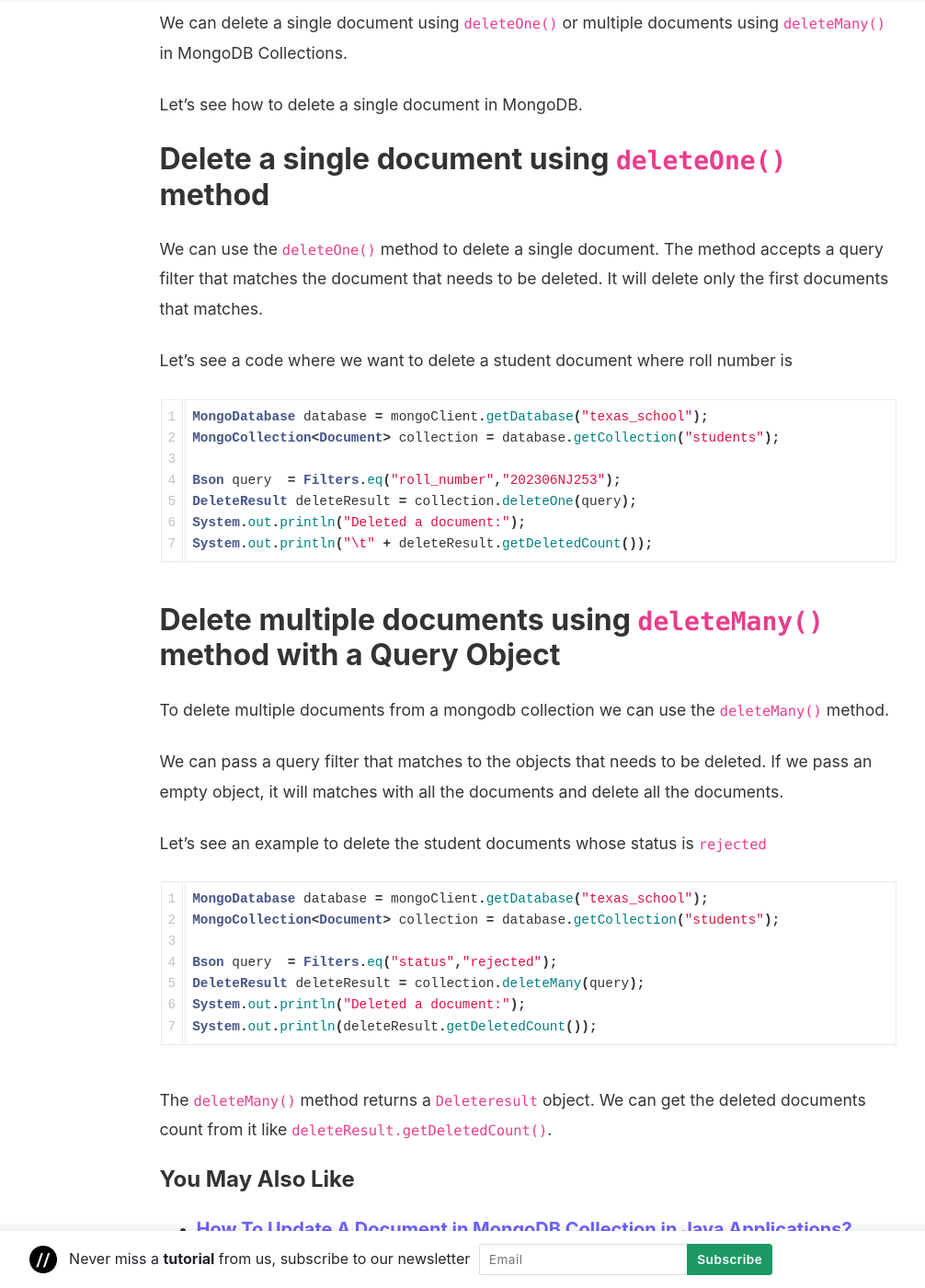
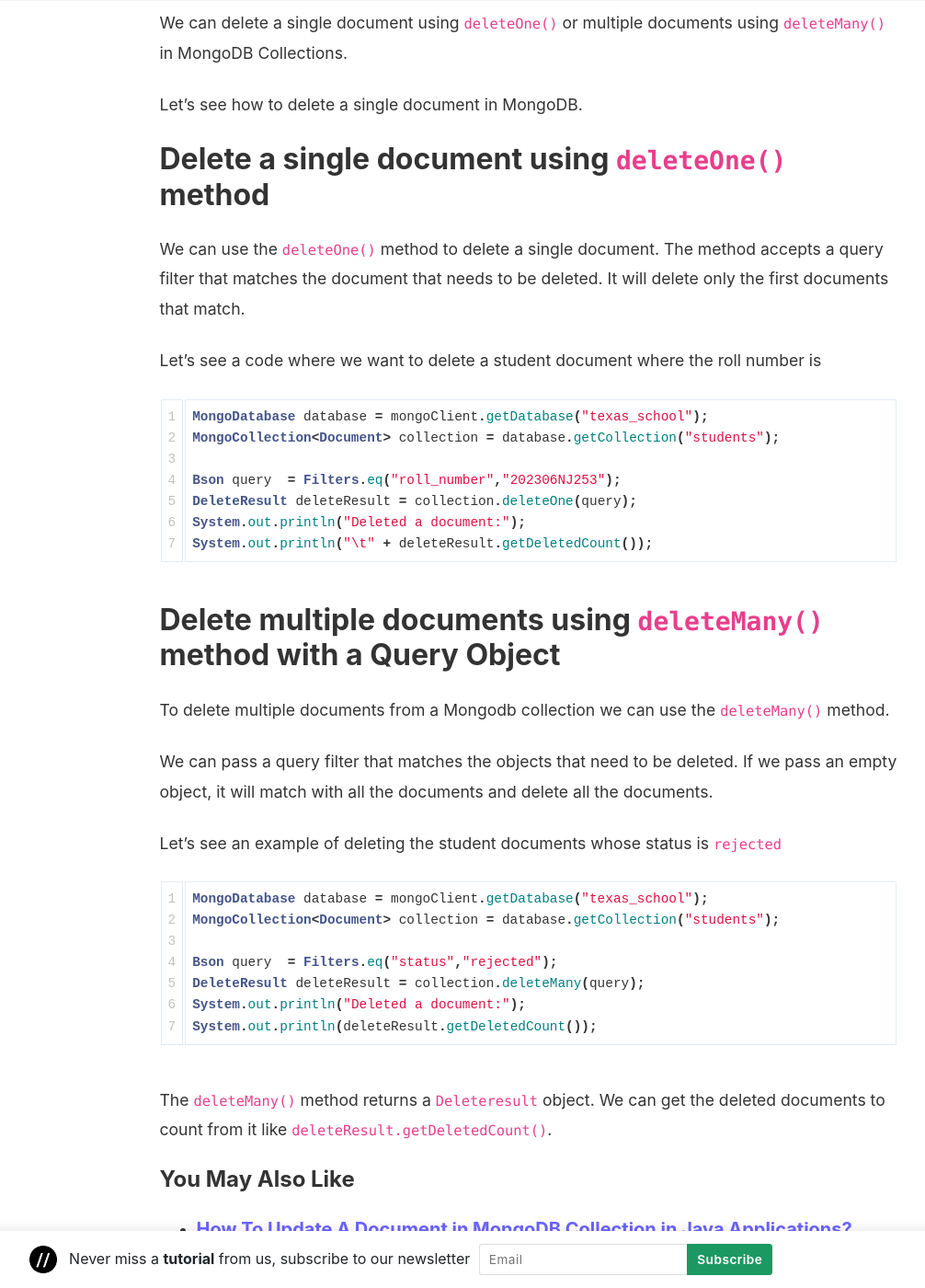
Before and after one commit to coderolls/coderolls-blog, a Jekyll site: the page built from _posts/mongodb/mongodb-crud-operations/2023-11-09-delete-documents-from-mongodb-collections.md, in a window 1280 px wide and 1400 px high, scrolled down 800 px. Shown: the whole window at 92% size, without its empty margins (204-1210 px from the left). Built offline with Jekyll 4.4.1, drawn with Linux system fonts in a browser that asks for light colours; nearby versions of some CDN libraries; comment, search, counter and statistics services are not loaded; some of the changed text lies outside the part shown.

Commit message:
Update 2023-11-09-delete-documents-from-mongodb-collections.md

````diff
--- a/_posts/mongodb/mongodb-crud-operations/2023-11-09-delete-documents-from-mongodb-collections.md
+++ b/_posts/mongodb/mongodb-crud-operations/2023-11-09-delete-documents-from-mongodb-collections.md
@@ -9,7 +9,7 @@
 
 We have seen how to [insert][/inserting-documents-in-mongodb-in-java], [find](/finding-document-in-mongodb-in-java) and [update](/updating-documents-in-mongodb-in-java) documents in mongodb collection. In this tutorial, we will see how to delete documents in MongoDB in Java applications.
 
-To  delete a document in MongoDB collection, first we should have a MongoClient. Let's see how to create one. Or You can read more at [How to Connect to a MongoDB Atlas Cluster in a Java Application](/connecting-to-mongodb-atlas-cluster-in-java-application)
+To  delete a document in the MongoDB collection, first, we should have a MongoClient. Let's see how to create one. Or You can read more at [How to Connect to a MongoDB Atlas Cluster in a Java Application](/connecting-to-mongodb-atlas-cluster-in-java-application)
 
 ```java
 String connectionString = "mongodb+srv://user123:password123@cluster0.example.mongodb.net/?retryWrites=true&w=majority";
@@ -24,9 +24,9 @@
 
 ## Delete a single document using `deleteOne()` method
 
-We can use the `deleteOne()` method to delete a single document. The method accepts a query filter that matches the document  that needs to be deleted. It will delete only the first documents that matches.
+We can use the `deleteOne()` method to delete a single document. The method accepts a query filter that matches the document  that needs to be deleted. It will delete only the first documents that match.
 
-Let's see a code where we want to delete a student document where roll number is
+Let's see a code where we want to delete a student document where the roll number is
 
 ```java
 MongoDatabase database = mongoClient.getDatabase("texas_school");
@@ -40,11 +40,11 @@
 
 ## Delete multiple documents using `deleteMany()` method with a Query Object
 
-To delete multiple documents from a mongodb collection we can use the `deleteMany()` method.
+To delete multiple documents from a Mongodb collection we can use the `deleteMany()` method.
 
-We can pass a query filter that matches to the objects that needs to be deleted. If we pass an empty object, it will matches with all the documents and delete all the documents.
+We can pass a query filter that matches the objects that need to be deleted. If we pass an empty object, it will match with all the documents and delete all the documents.
 
-Let's see an example to delete the student documents whose status is `rejected`
+Let's see an example of deleting the student documents whose status is `rejected`
 
 ```java
 MongoDatabase database = mongoClient.getDatabase("texas_school");
````
Also changed, not shown: other parts of _posts/mongodb/mongodb-crud-operations/2023-11-09-delete-documents-from-mongodb-collections.md (+1 -1 lines).
